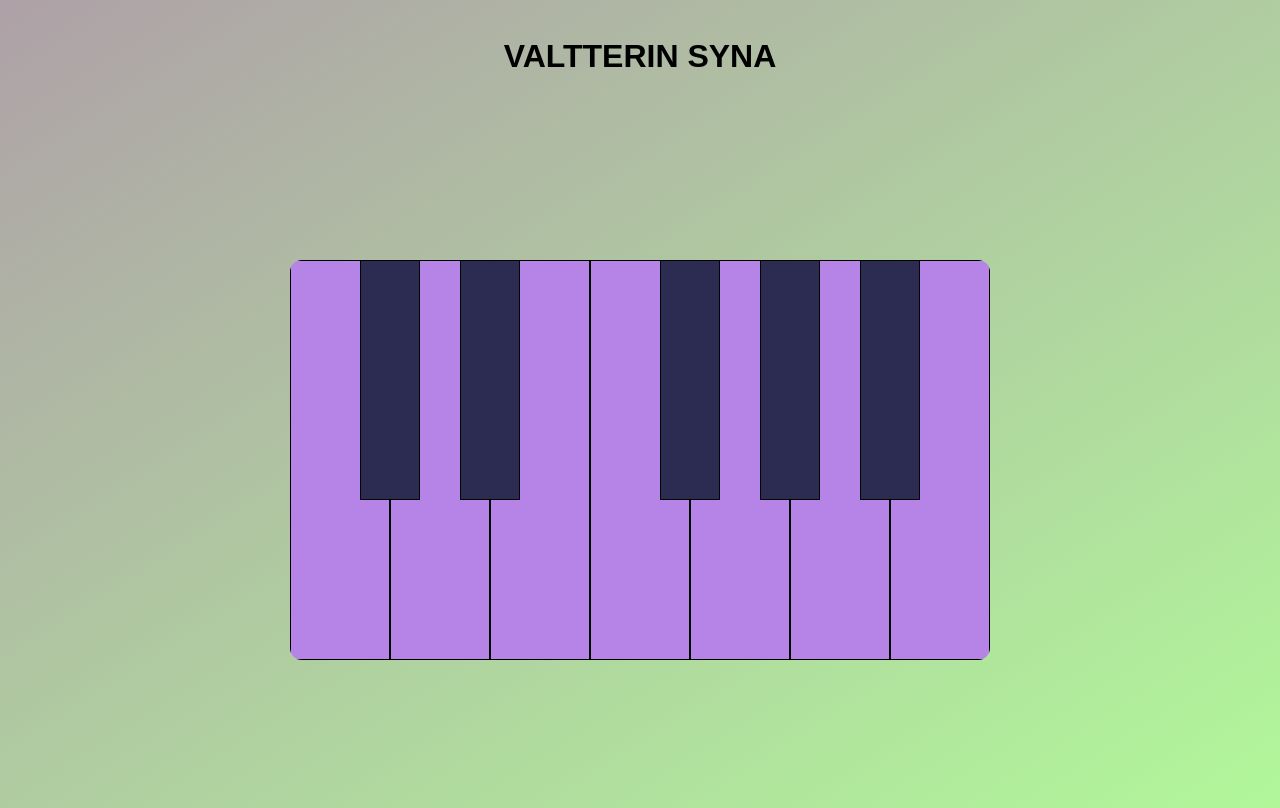
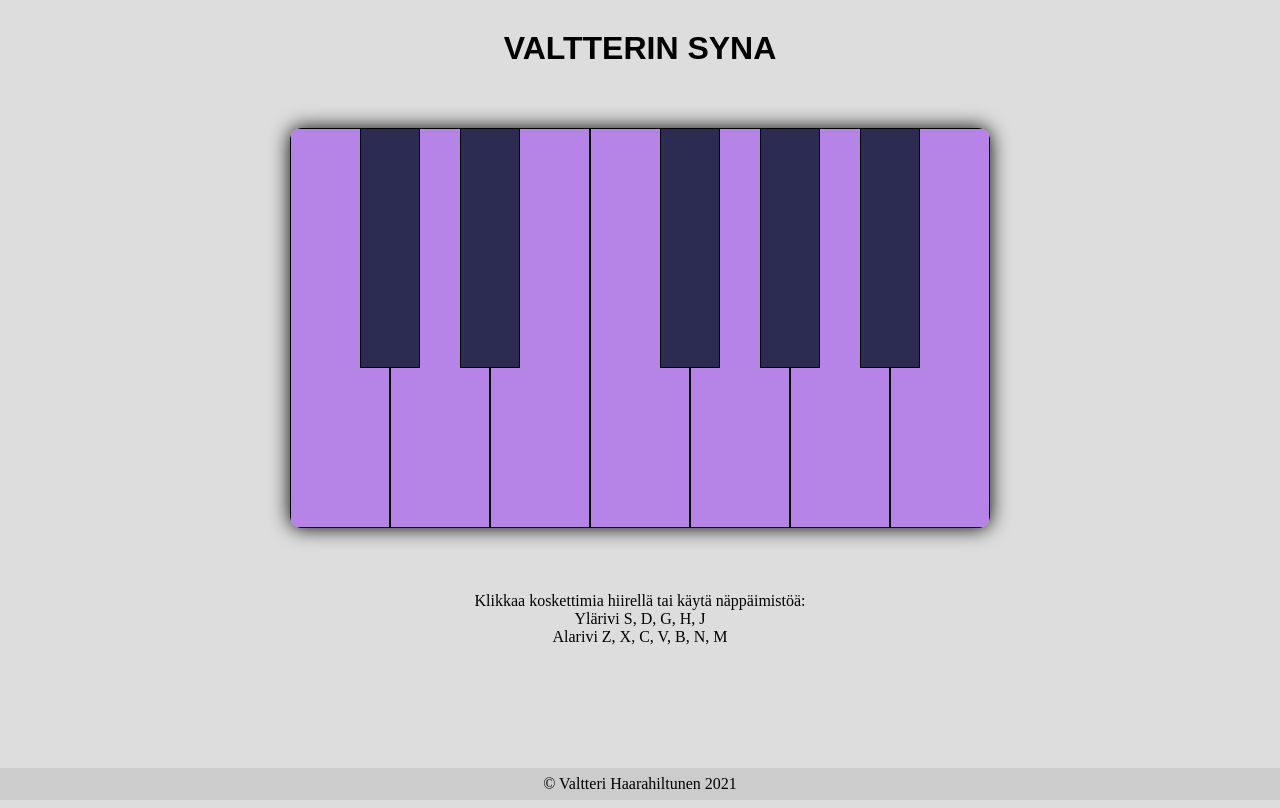
Before and after one commit to valtterihaa/synth, a plain HTML site: page index.html in a window 1280 px wide. Drawn offline with Linux system fonts and the light colour scheme.

Commit message:
Added explanation, fixed styling

```diff
--- a/index.html
+++ b/index.html
@@ -24,8 +24,12 @@
             <div class="key black" id="Bb"></div>
             <div class="key white" id="B"></div>
         </div>
-        <div id="sounds">
-        </div>
+
     </main>
+    <div class="splain">Klikkaa koskettimia hiirellä tai käytä näppäimistöä:
+        <br>Ylärivi S, D, G, H, J
+        <br>Alarivi Z, X, C, V, B, N, M
+    </div>
+    <footer><p>© Valtteri Haarahiltunen 2021</p></footer>
 </body>
 </html>
--- a/synthstyle.css
+++ b/synthstyle.css
@@ -5,29 +5,48 @@
 }
 
 body {
-    background-image: linear-gradient(to bottom right, rgba(51, 17, 34, 0.397), rgba(85, 238, 34, 0.459));
+    background-color: #ddd;
+    min-height: 87vh;
+    display: flex;
+    flex-direction: column;
+    flex-wrap: wrap;
 }
 
 header {
     align-items: center;
     justify-content: center;
+    line-height: 6em;
     display: flex;
-    height: 7em;
     font-family: Arial, Helvetica, sans-serif;
 }
 
+footer {
+    text-align: center;
+    background-color: #ccc;
+    position: absolute;
+    bottom: 0;
+    width: 100%;
+    line-height: 2em;
+    display: block;
+    align-items: center;
+}
+
+header h1 {
+    /* padding-top: 2em; */
+}
+
 main {
-    min-height: 87vh;
     display: flex;
     align-items: center;
 }
 
 .synth {
-    margin: auto;
+    margin: 2em auto;
     display: flex;
     justify-content: center;
     border-radius: 12px;
     overflow: hidden;
+    box-shadow: black 0 0 20px;
 }
 
 .key {
@@ -56,3 +75,8 @@ main {
     background-color: rgb(88, 88, 165);
 
 }
+
+.splain {
+    text-align: center;
+    margin-top: 2em;
+}
```
